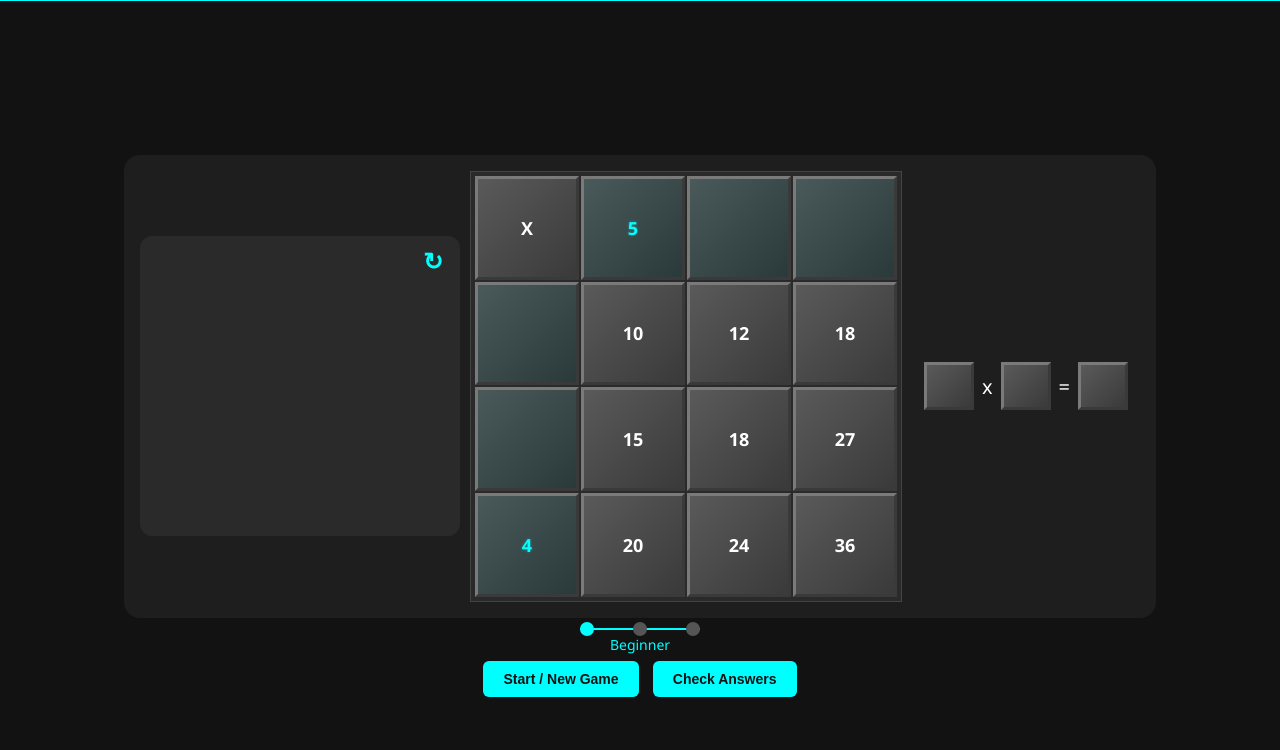
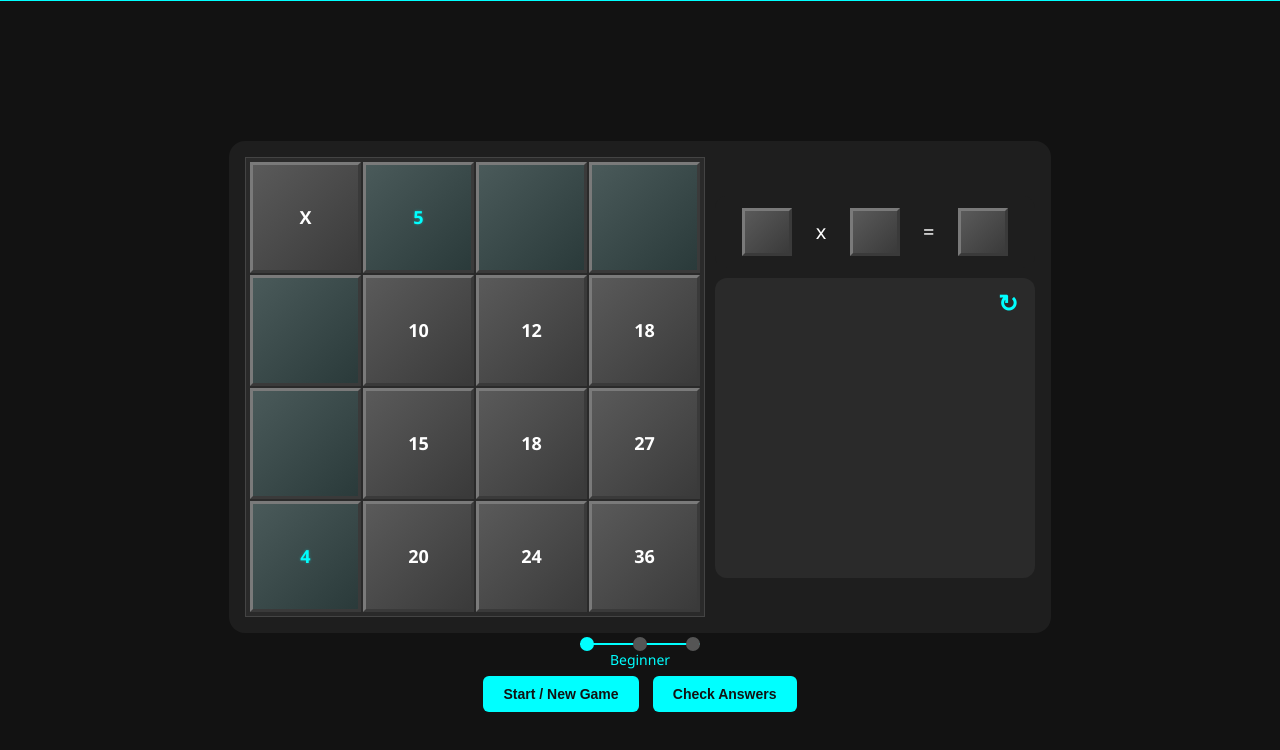
Before and after one commit to kbwag19/multiploku, a website: page multiploku_June12B.html in a window 1280 px wide. Shown: the part 44-794 px from the top of the page. Drawn offline with Linux system fonts and the light colour scheme.

Commit message:
Rearrange layout with right panel

```diff
--- a/multiploku_June12B.html
+++ b/multiploku_June12B.html
@@ -19,13 +19,24 @@
     }
     .grid-container {
       display: grid;
-      grid-template-columns: 1.2fr auto 1fr; /* Left visual a bit wider */
+      grid-template-columns: auto minmax(320px, auto);
       gap: 10px;
       width: 100%;
-      max-width: 1000px; /* slightly smaller overall width */
+      max-width: 1000px;
       margin: 0 auto;
-      /* center grid items vertically so the visual container aligns with the game grid */
       align-items: center;
+    }
+
+    #right-panel {
+      display: flex;
+      flex-direction: column;
+      gap: 10px;
+      min-width: 320px;
+    }
+
+    .equation-container,
+    #visual-container {
+      width: 100%;
     }
     .container {
       background: #1e1e1e;
@@ -465,20 +476,22 @@
   <div class="game-wrapper">
     <div class="board-wrapper">
       <div class="grid-container">
+        <div class="container" id="puzzle-container">
+          <div class="center-grid" id="game-grid"></div>
+        </div>
+        <div id="right-panel">
+          <div class="container equation-container">
+            <div class="equation-display">
+              <input id="eq-left" type="text" class="eq-box"> x
+              <input id="eq-right" type="text" class="eq-box"> =
+              <input id="eq-result" type="text" class="eq-box">
+            </div>
+          </div>
           <div class="container" id="visual-container">
             <button id="rotate-btn" title="Rotate dots">&#8635;</button>
             <div id="equation-visual" class="eq-visual" style="display:none;"></div>
             <div id="y-axis-label" class="axis-label y-label"></div>
             <div id="x-axis-label" class="axis-label x-label"></div>
-      </div>
-      <div class="container" id="puzzle-container">
-        <div class="center-grid" id="game-grid"></div>
-      </div>
-      <div class="container">
-        <div class="equation-display">
-          <input id="eq-left" type="text" class="eq-box"> x
-          <input id="eq-right" type="text" class="eq-box"> =
-          <input id="eq-result" type="text" class="eq-box">
           </div>
         </div>
       </div>
```
Lines whose indentation alone changed are shown as unchanged.
